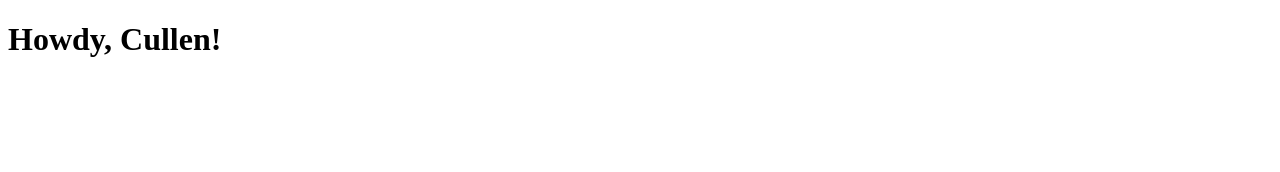
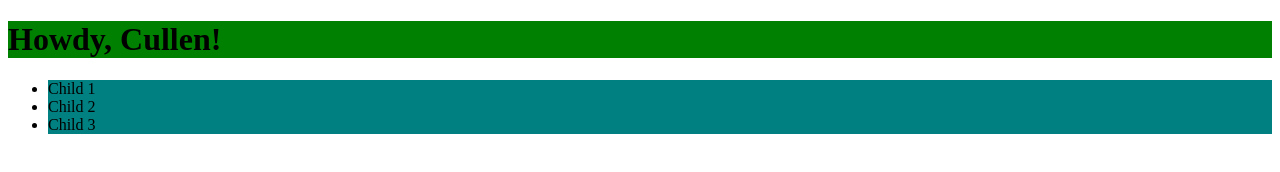
Before and after one commit to McKynlee/Cullen-jQuery-intro, a plain HTML site: page index.html in a window 1280 px wide. Drawn offline with Linux system fonts and the light colour scheme.

Commit message:
adding jQuery commands

```diff
--- a/client.js
+++ b/client.js
@@ -6,5 +6,15 @@ function onReady() {
   console.log('so ready');
 
   const h1 = $('h1');
-  console.log('h1');
+  console.log('h1', h1);
+
+  const li = $('Li');
+  console.log('li', li);
+  // make it blue
+  li.css('background-color', 'teal');
+
+  // $('h1').css('background-color', 'green');
+  // OR:
+  $('h1').addClass('froggy');
+  // can .toggleClass to turn it off and on with clicks
 }
--- a/index.html
+++ b/index.html
@@ -5,9 +5,15 @@
     <meta name="viewport" content="width=device-width, initial-scale=1.0" />
     <script src="jquery.js"></script>
     <script src="client.js"></script>
+    <link rel="stylesheet" href="style.css" />
     <title>Cullen jQuery intro</title>
   </head>
   <body>
     <h1>Howdy, Cullen!</h1>
+    <ul>
+      <li>Child 1</li>
+      <li>Child 2</li>
+      <li>Child 3</li>
+    </ul>
   </body>
 </html>
--- /dev/null
+++ b/style.css
@@ -0,0 +1,3 @@
+.froggy {
+  background-color: green;
+}
```
